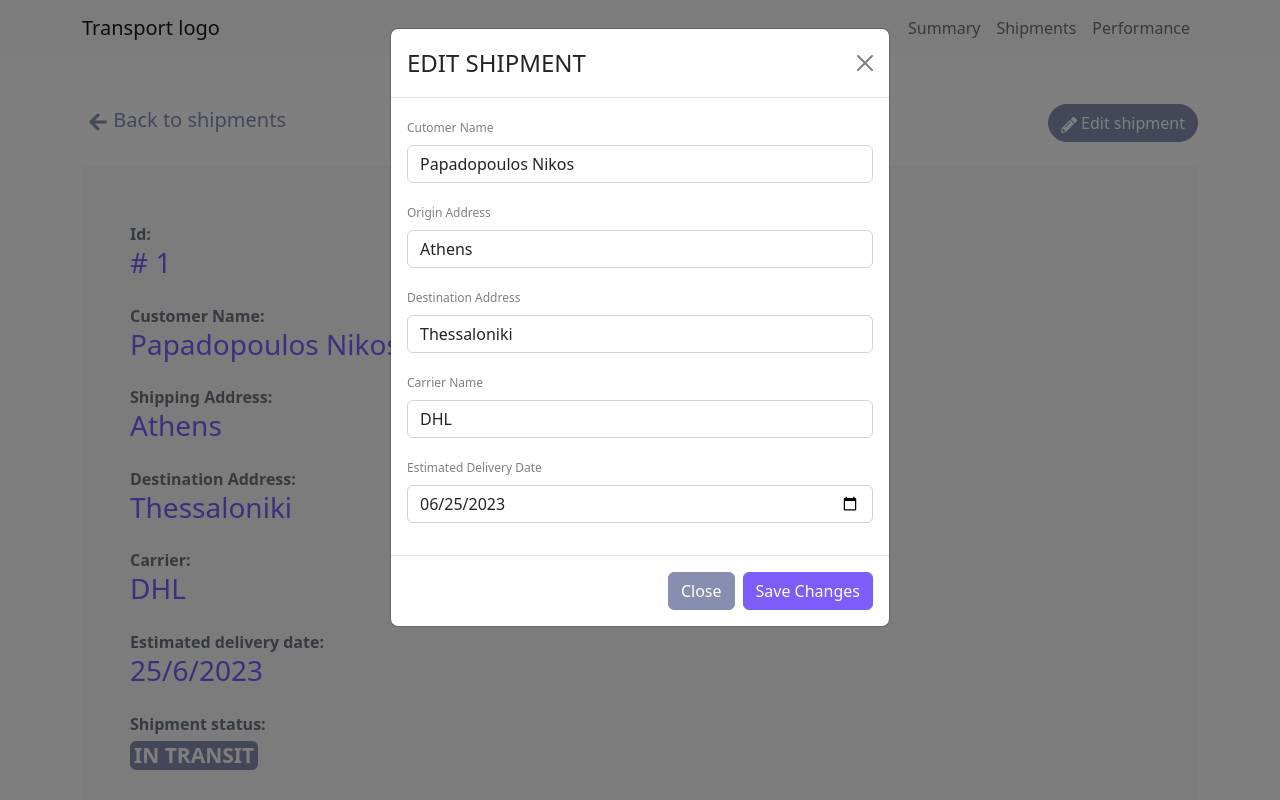
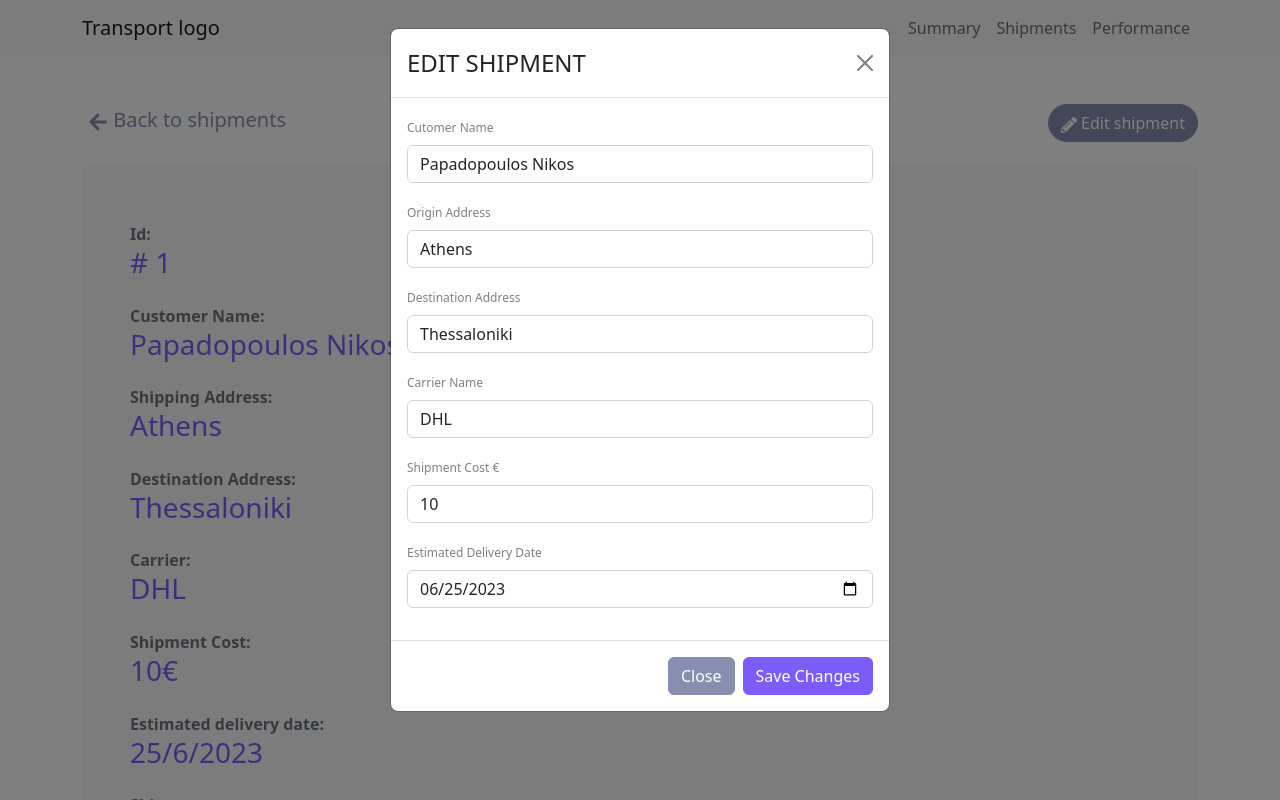
Before and after one commit to geoelectrof/tms-dashboard, a React (Vite) app: page /shipments/1 in a window 1280 px wide. Both pictures are taken after a click on the button "Edit shipment". Shown: the top 800 px of the page. Built offline with nearby package versions, Linux system fonts and the light colour scheme.

Commit message:
Added cost

```diff
--- a/src/components/EditShipmentModal.jsx
+++ b/src/components/EditShipmentModal.jsx
@@ -24,6 +24,7 @@ function EditShipmentModal({shipmentId}) {
         originAddress: shipment.originAddress,
         destinationAddress: shipment.destinationAddress,
         carrierName: shipment.carrierName,
+        cost: shipment.cost,
         deliveryDate: shipment.deliveryDate,
     });
 
@@ -90,6 +91,16 @@ function EditShipmentModal({shipmentId}) {
                 onChange={onChange}
               />
               <FormInput
+                name="cost"
+                type="number"
+                placeholder="Cost"
+                errorMessage="Please add the cost of the shipment!"
+                label="Shipment Cost €"
+                required={true}
+                value={values.cost}
+                onChange={onChange}
+              />
+              <FormInput
                 name="deliveryDate"
                 type="date"
                 placeholder="Estimated Delivery Date"
@@ -110,6 +121,7 @@ function EditShipmentModal({shipmentId}) {
                     originAddress: shipment.originAddress,
                     destinationAddress: shipment.destinationAddress,
                     carrierName: shipment.carrierName,
+                    cost: shipment.cost,
                     deliveryDate: shipment.deliveryDate,
                   });
                 }}
--- a/src/components/NewShipmentModal.jsx
+++ b/src/components/NewShipmentModal.jsx
@@ -17,6 +17,7 @@ function NewShipmentModal({ handleRemoveFilters }) {
       originAddress: "",
       destinationAddress: "",
       carrierName: "",
+      cost: "",
       deliveryDate: "",
     })
 
@@ -44,6 +45,7 @@ function NewShipmentModal({ handleRemoveFilters }) {
                 originAddress: "",
                 destinationAddress: "",
                 carrierName: "",
+                cost: "",
                 deliveryDate: "",
               });
             }}
@@ -90,6 +92,16 @@ function NewShipmentModal({ handleRemoveFilters }) {
                 onChange={onChange}
               />
               <FormInput
+                name="cost"
+                type="number"
+                placeholder="Cost"
+                errorMessage="Please add the cost of the shipment!"
+                label="Shipment Cost €"
+                required={true}
+                value={values.cost}
+                onChange={onChange}
+              />
+              <FormInput
                 name="deliveryDate"
                 type="date"
                 placeholder="dd-mm-yyyy"
@@ -110,6 +122,7 @@ function NewShipmentModal({ handleRemoveFilters }) {
                     originAddress: "",
                     destinationAddress: "",
                     carrierName: "",
+                    cost: "",
                     deliveryDate: "",
                   });
                 }}
--- a/src/components/SingleShipment.jsx
+++ b/src/components/SingleShipment.jsx
@@ -71,6 +71,10 @@ const SingleShipment = () => {
             <h3 className="text-primary">{shipment.carrierName}</h3>
           </Row>
           <Row className="py-2">
+            <span className="text-muted fw-bold">Shipment Cost:</span>
+            <h3 className="text-primary">{shipment.cost}€</h3>
+          </Row>
+          <Row className="py-2">
             <span className="text-muted fw-bold">Estimated delivery date:</span>
             <h3 className="text-primary">
               {" "}
--- a/src/data/shipments.json
+++ b/src/data/shipments.json
@@ -5,6 +5,7 @@
     "originAddress": "Athens",
     "destinationAddress": "Thessaloniki",
     "carrierName": "DHL",
+    "cost": 10,
     "deliveryDate": "2023-06-25",
     "status": "in transit"
   },
@@ -14,6 +15,7 @@
     "originAddress": "Athens",
     "destinationAddress": "Thessaloniki",
     "carrierName": "ACS",
+    "cost": 5,
     "deliveryDate": "2023-03-25",
     "status": "delivered"
   },
@@ -23,6 +25,7 @@
     "originAddress": "London",
     "destinationAddress": "Paris",
     "carrierName": "DHL",
+    "cost": 50,
     "deliveryDate": "2023-05-10",
     "status": "delayed"
   },
@@ -32,6 +35,7 @@
     "originAddress": "New York",
     "destinationAddress": "Athens",
     "carrierName": "UPS",
+    "cost": 30,
     "deliveryDate": "2023-06-15",
     "status": "in transit"
   },
@@ -41,6 +45,7 @@
     "originAddress": "New York",
     "destinationAddress": "Athens",
     "carrierName": "UPS",
+    "cost": 15,
     "deliveryDate": "2023-06-02",
     "status": "in transit"
   }
```
Lines whose indentation alone changed are shown as unchanged.
